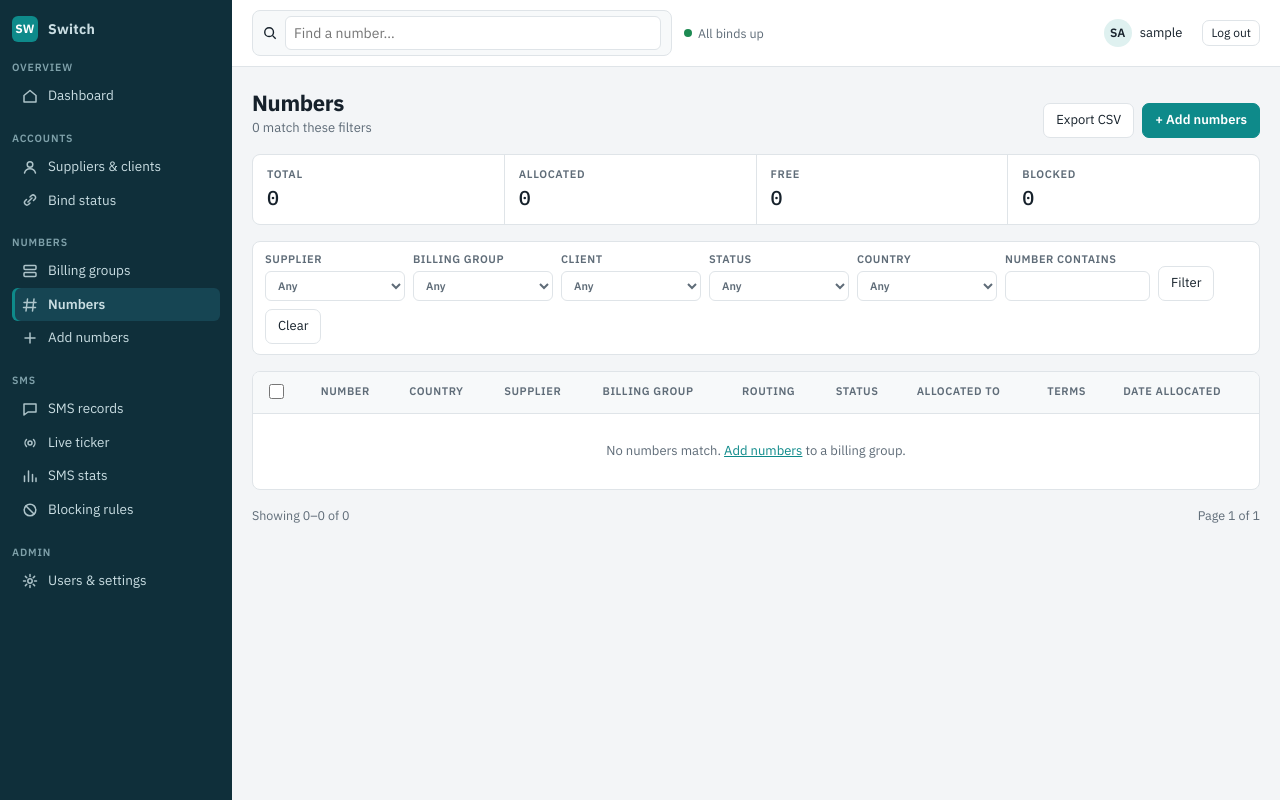
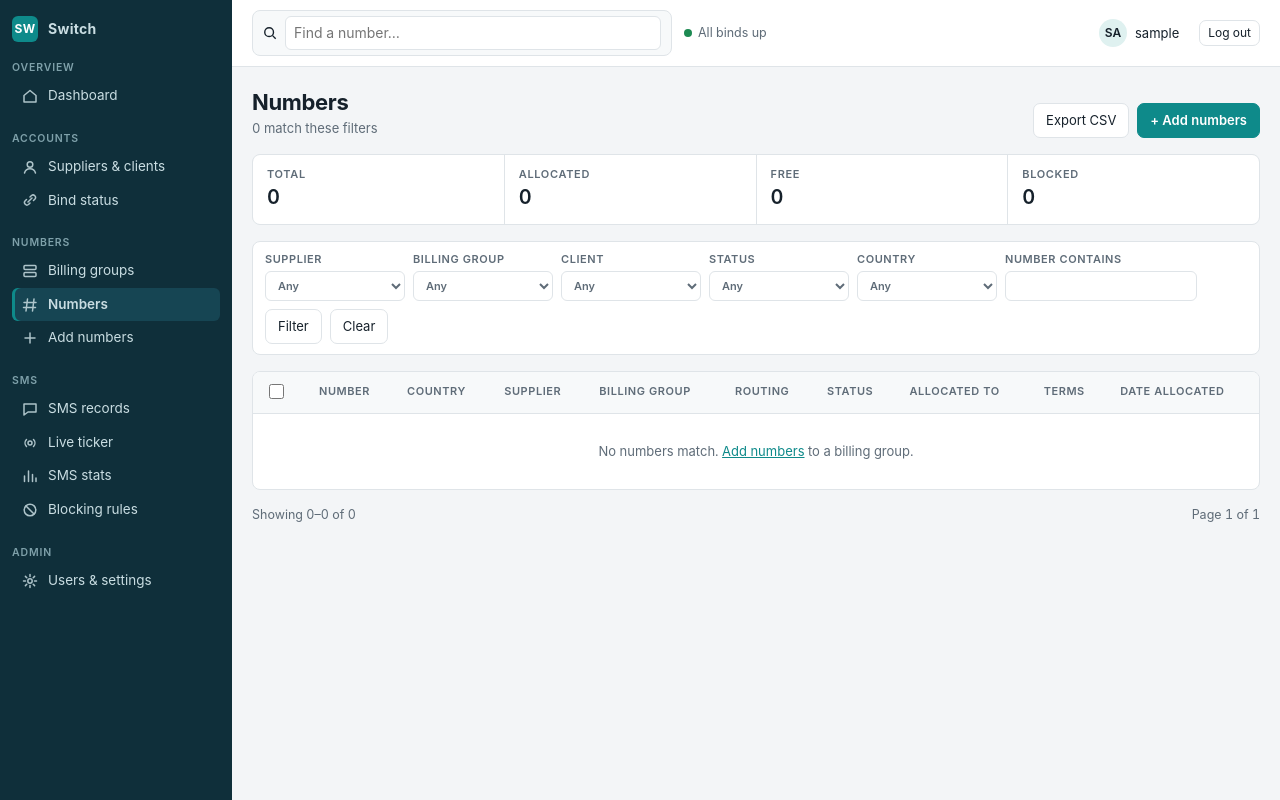
Before and after one commit to Jxdenr/Switch-platform, a Django app: page /numbers/ in a window 1280 px wide. Run offline with Django 5.2, Linux system fonts and the light colour scheme; the visitor is signed in with stand-in values (Sample User, id 1); data that the repository does not hold is empty.

Commit message:
Use one plain system font everywhere, tabular digits for numbers
Co-Authored-By: Claude Opus 5.5 <noreply@anthropic.com>
Claude-Session: https://claude.ai/code/session_01QkrUYHnzqQXMxZhXVqssVY

```diff
--- a/static/css/app.css
+++ b/static/css/app.css
@@ -1,7 +1,8 @@
 /* Switch console. Colourways: harbour (default), graphite, paper. Layouts: sidebar, top, rail. */
 :root{
-  --font-ui:"IBM Plex Sans",system-ui,-apple-system,"Segoe UI",sans-serif;
-  --font-data:"IBM Plex Mono",ui-monospace,"SFMono-Regular",Menlo,monospace;
+  /* One plain, readable face everywhere (like the old switch). Numbers use tabular digits so columns line up. */
+  --font-ui:-apple-system,BlinkMacSystemFont,"Segoe UI",Roboto,"Helvetica Neue",Arial,sans-serif;
+  --font-data:var(--font-ui);
   --bg:#f3f5f7;--surface:#fff;--surface-2:#f7f9fa;--line:#dfe4e8;--fg:#16212b;--muted:#5f6c78;
   --ok:#1d8a52;--ok-bg:#e3f4ea;--warn:#a86400;--warn-bg:#fbf0dc;--bad:#c03a2b;--bad-bg:#fbe6e3;
   --nav-bg:#0f2f3a;--nav-fg:#c9dde2;--nav-muted:#7fa1aa;--nav-active:#164553;--accent:#0e8a8a;--accent-fg:#fff;--accent-soft:#dff1f0;
@@ -16,7 +17,7 @@
 }
 *{box-sizing:border-box}
 html,body{height:100%}
-body{margin:0;background:var(--bg);color:var(--fg);font:14px/1.45 var(--font-ui)}
+body{margin:0;background:var(--bg);color:var(--fg);font:14px/1.45 var(--font-ui);font-variant-numeric:tabular-nums}
 a{color:var(--accent)}
 button,select,input,textarea{font:inherit;color:inherit}
 :focus-visible{outline:2px solid var(--accent);outline-offset:2px}
@@ -85,7 +86,7 @@ button,select,input,textarea{font:inherit;color:inherit}
 .kpis{display:grid;grid-template-columns:repeat(auto-fit,minmax(150px,1fr));gap:1px;background:var(--line);border:1px solid var(--line);border-radius:8px;overflow:hidden}
 .kpi{background:var(--surface);padding:12px 14px}
 .kpi b{display:block;font-size:11px;text-transform:uppercase;letter-spacing:.06em;color:var(--muted);font-weight:600}
-.kpi span{font-family:var(--font-data);font-size:20px;font-weight:500}
+.kpi span{font-size:20px;font-weight:600}
 .kpi em{font-style:normal;font-size:12px;color:var(--muted);margin-left:6px}
 .filters{display:flex;flex-wrap:wrap;gap:8px;align-items:flex-end;background:var(--surface);border:1px solid var(--line);border-radius:8px;padding:10px 12px}
 .filters label{display:flex;flex-direction:column;gap:3px;font-size:11px;text-transform:uppercase;letter-spacing:.05em;color:var(--muted);font-weight:600}
--- a/templates/base.html
+++ b/templates/base.html
@@ -4,8 +4,6 @@
 <meta charset="utf-8">
 <meta name="viewport" content="width=device-width, initial-scale=1">
 <title>{% block title %}Switch{% endblock %} · Switch</title>
-<link rel="preconnect" href="https://fonts.googleapis.com">
-<link rel="stylesheet" href="https://fonts.googleapis.com/css2?family=IBM+Plex+Mono:wght@400;500&family=IBM+Plex+Sans:wght@400;500;600;700&display=swap">
 {% load static %}<link rel="stylesheet" href="{% static 'css/app.css' %}">
 </head>
 <body>
--- a/templates/core/login.html
+++ b/templates/core/login.html
@@ -1,7 +1,6 @@
 <!doctype html>
 <html lang="en" data-cw="harbour"><head><meta charset="utf-8"><meta name="viewport" content="width=device-width, initial-scale=1">
 <title>Sign in · Switch</title>{% load static %}
-<link rel="stylesheet" href="https://fonts.googleapis.com/css2?family=IBM+Plex+Mono:wght@400;500&family=IBM+Plex+Sans:wght@400;500;600;700&display=swap">
 <link rel="stylesheet" href="{% static 'css/app.css' %}"></head>
 <body><div class="login"><form class="card" method="post">{% csrf_token %}
 <a class="brand" href="/" style="color:var(--fg)"><i>SW</i><span>Switch</span></a>
```
